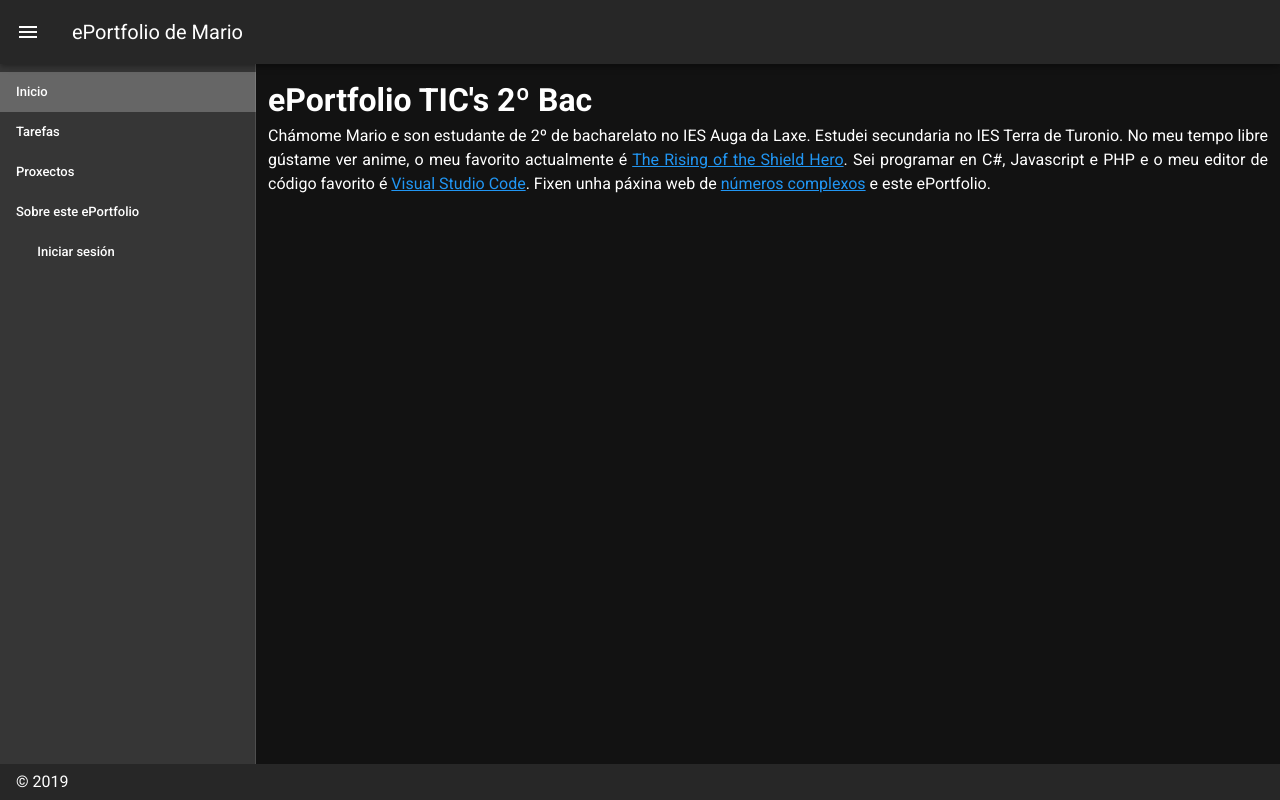
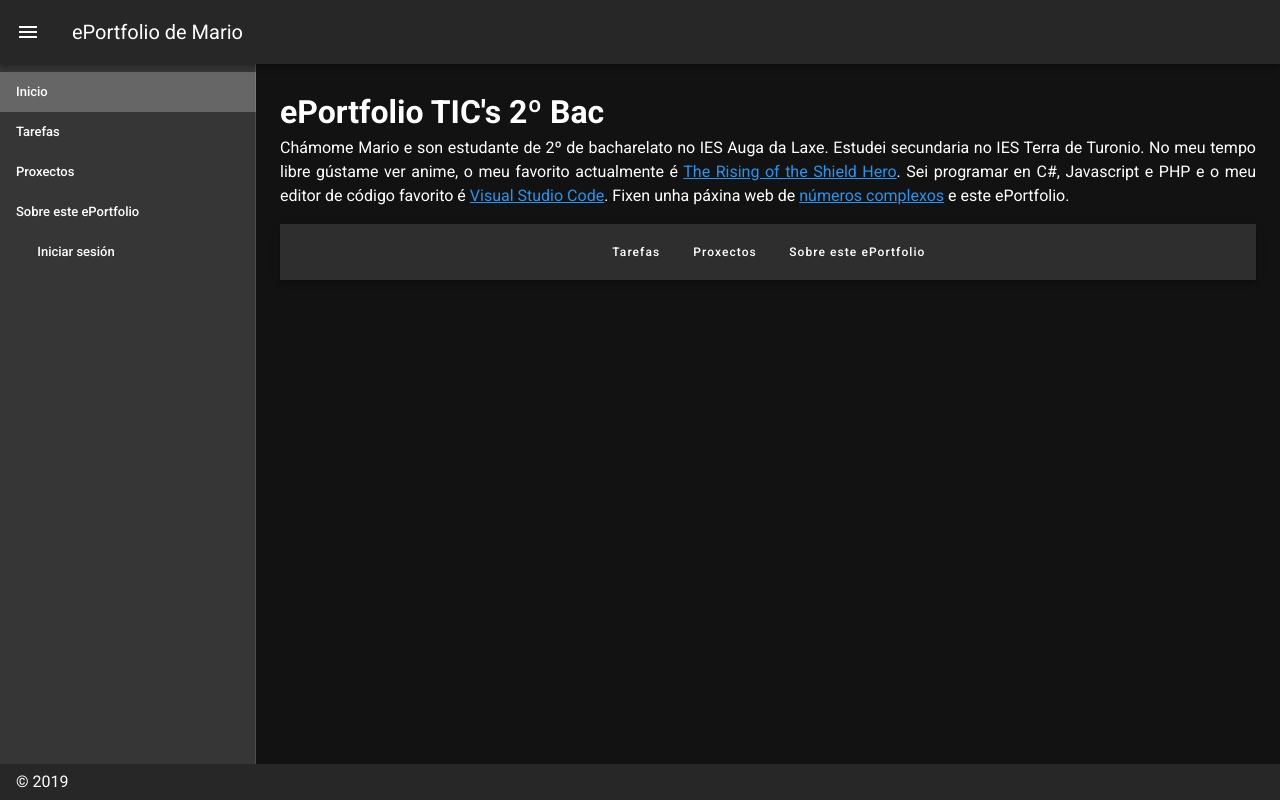
Before and after one commit to Kingomac/ePortfolio, a Vue app: page / in a window 1280 px wide. Built offline with nearby package versions, Linux system fonts and the light colour scheme; no server answers; the database is empty.

Commit message:
Solución de erros coas sesións e novo menú na páxina pincipal

```diff
--- a/src/App.vue
+++ b/src/App.vue
@@ -92,9 +92,17 @@ import 'firebase/firestore'
     },
     mounted(){
       this.getSuperEmails();
-      this.checkSignIn();
     },
     methods:{
+      checkStartUser: function(){
+        if(firebase.auth().currentUser){
+          this.signedIn = true;
+          if(this.superEmails.includes(firebase.auth().currentUser.email)){
+            this.superSignedIn = true;
+          }
+        }
+
+      },
       checkSignIn: function(){
         firebase.auth().onAuthStateChanged((user) => {
            if(user){
@@ -126,6 +134,9 @@ import 'firebase/firestore'
           collection.forEach((doc) => {
             this.superEmails.push(doc.data().email);
           })
+        }).then(() => {
+          this.checkStartUser();
+          this.checkSignIn();
         })
       }
     }
--- a/src/views/Home.vue
+++ b/src/views/Home.vue
@@ -1,8 +1,20 @@
 <template>
-  <div class="home">
+  <v-container class="home">
     <h1>ePortfolio TIC's 2º Bac</h1>
     <p style="text-align: justify;">Chámome Mario e son estudante de 2º de bacharelato no IES Auga da Laxe. Estudei secundaria no IES Terra de Turonio. No meu tempo libre gústame ver anime, o meu favorito actualmente é <a target="_blank" href="https://www.crunchyroll.com/es-es/the-rising-of-the-shield-hero">The Rising of the Shield Hero</a>. Sei programar en C#, Javascript e PHP e o meu editor de código favorito é <a target="_blank" href="https://code.visualstudio.com/">Visual Studio Code</a>. Fixen unha páxina web de <a target="_blank" href="https://numeros-complejos.000webhostapp.com">números complexos</a> e este ePortfolio.</p>
-  </div>
+    <v-bottom-navigation>
+      <v-btn to="/tarefas">
+        <span class="white--text">Tarefas</span>
+      </v-btn>
+      <v-btn to="/proxectos">
+        <span class="white--text">Proxectos</span>
+      </v-btn>
+      <v-btn to="/sobre-este-eportfolio">
+        <span class="white--text">Sobre este ePortfolio</span>
+      </v-btn>
+    </v-bottom-navigation>
+
+  </v-container>
 </template>
 
 <script>
```
